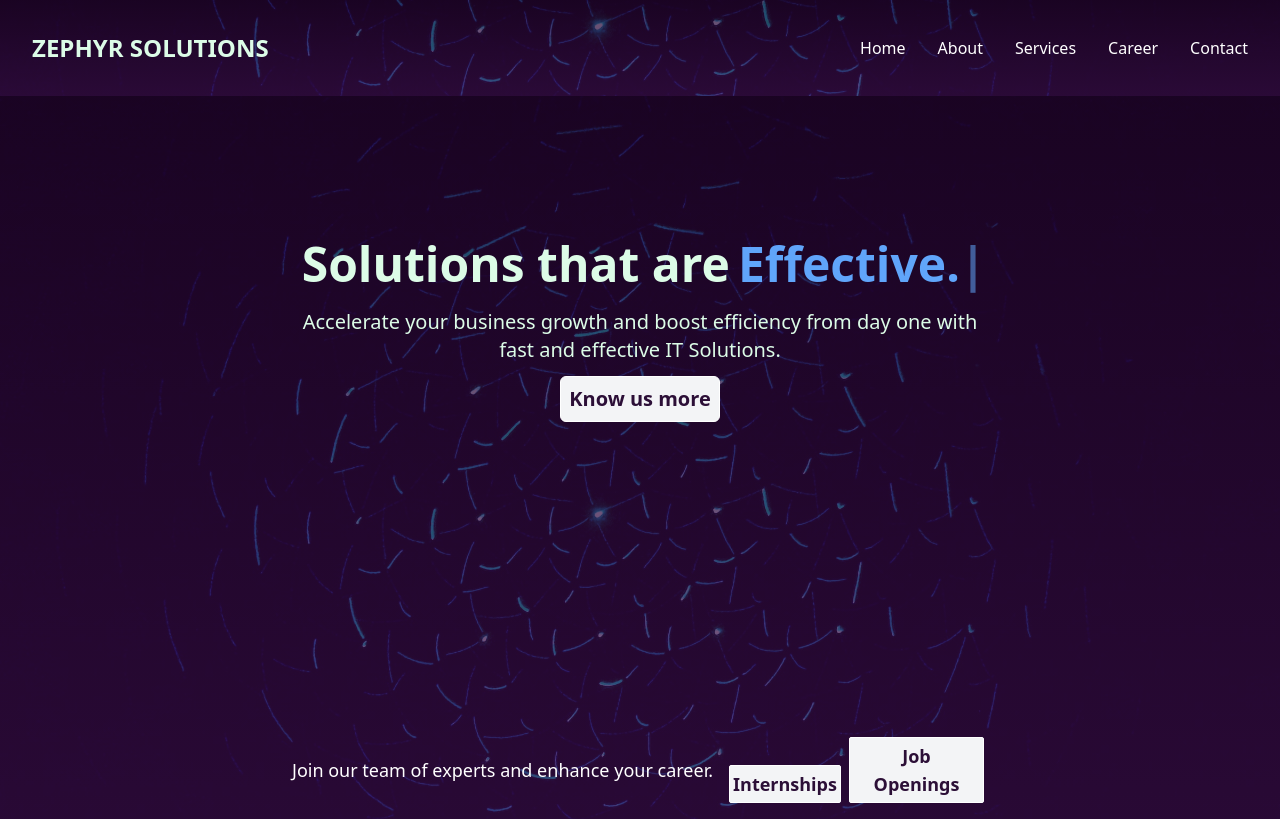
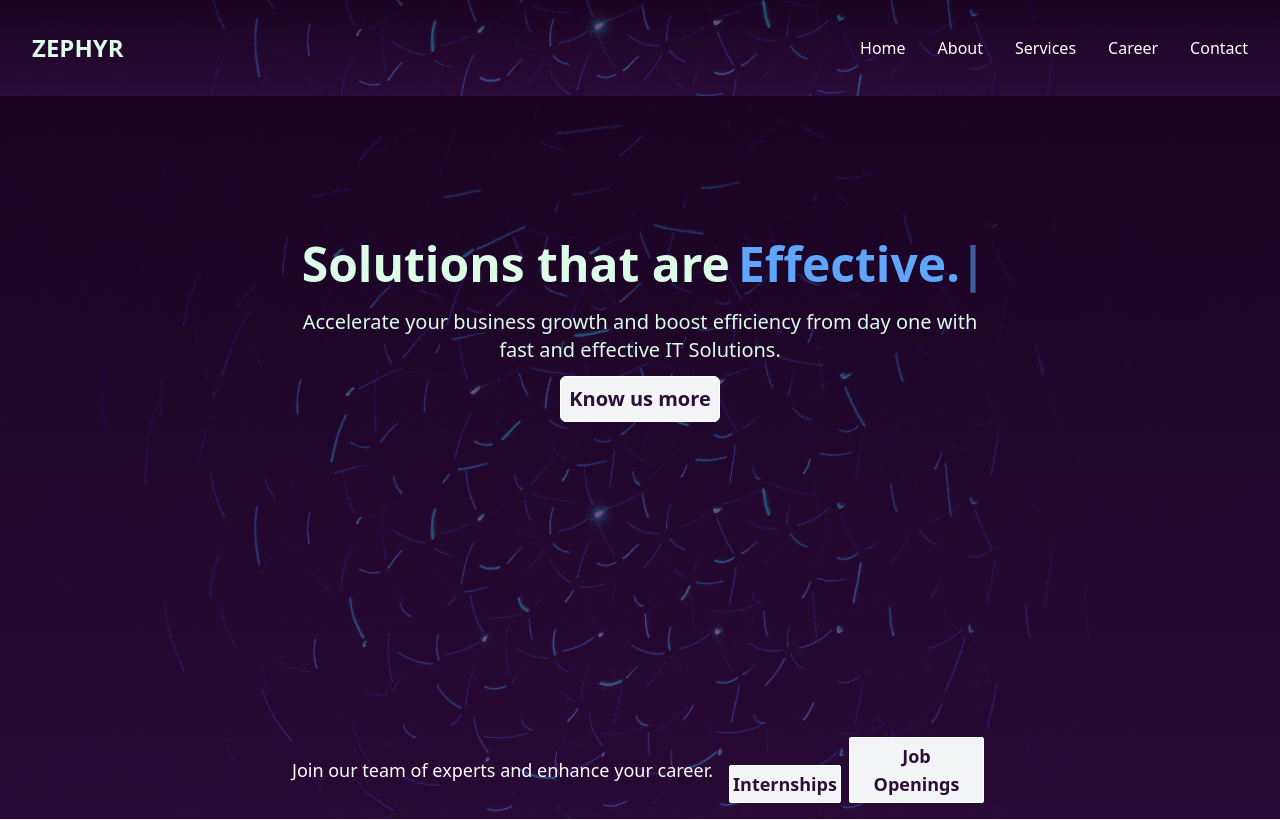
Before and after one commit to jdx-code/zs-react, a React (Create React App) app: page / in a window 1280 px wide. Shown: the top 820 px of the page. Built offline with nearby package versions, Linux system fonts and the light colour scheme.

Commit message:
Testing changes..

```diff
--- a/src/components/Navbar.jsx
+++ b/src/components/Navbar.jsx
@@ -15,7 +15,7 @@ const Navbar = () =>{
             <div id="navbar" className="flex justify-between items-center h-24 w-full mx-auto px-4 text-white">
                 <h1 className="w-full text-green-100 text-2xl font-bold uppercase m-4">
                     <NavLink to="/">
-                        ZEPHYR SOLUTIONS
+                        ZEPHYR
                     </NavLink>
                 </h1>
                 <ul className="hidden md:flex">
```
